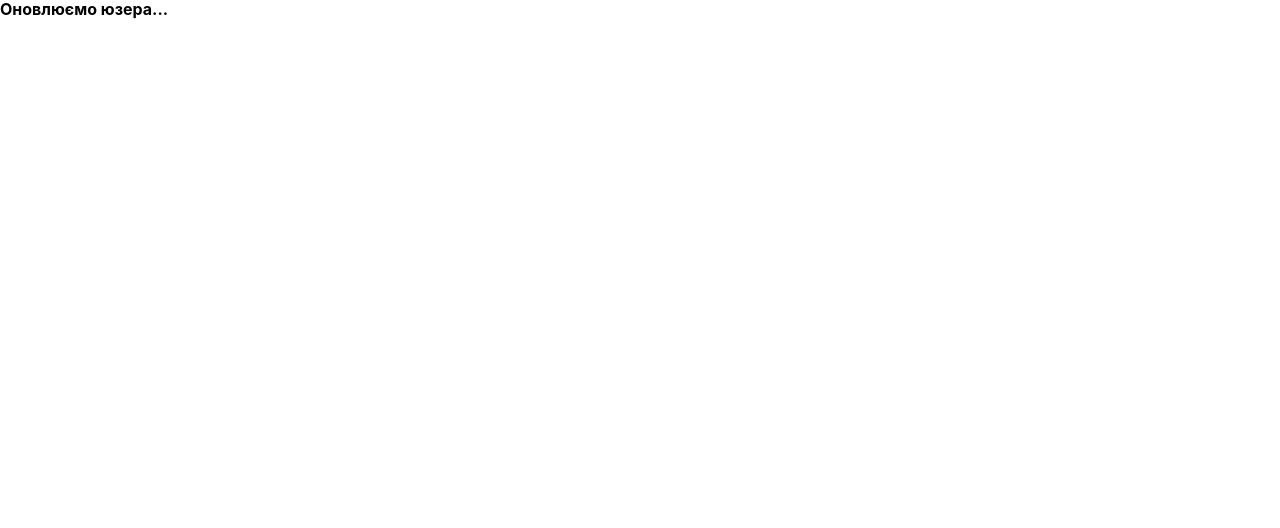
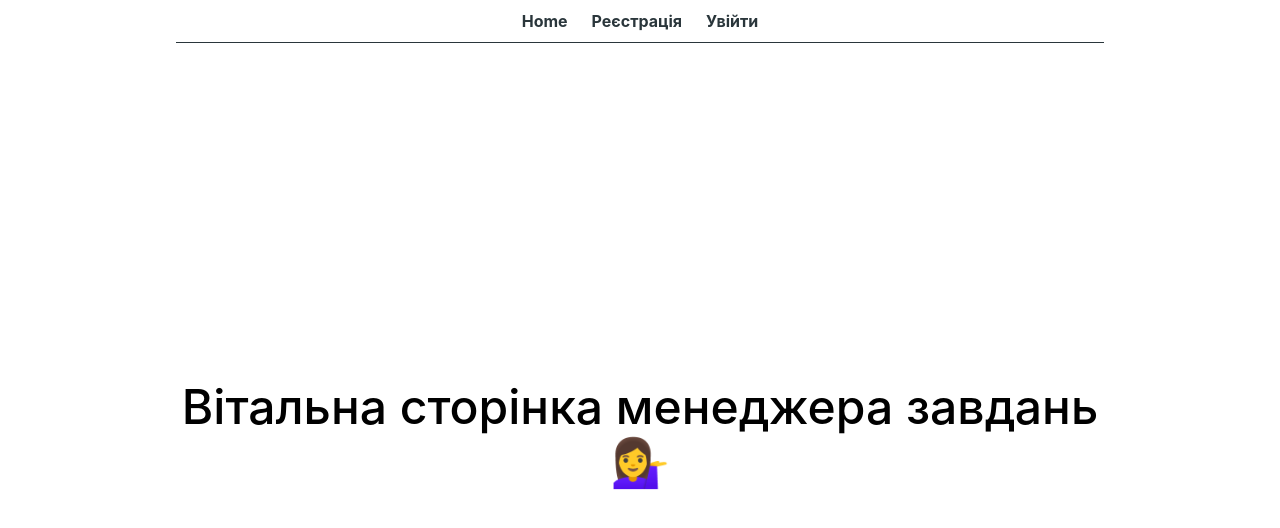
Before and after one commit to Allovallo/redux-login, a React (Create React App) app: page / in a window 1280 px wide. Shown: the top 528 px of the page. Built offline with nearby package versions, Linux system fonts and the light colour scheme.

Commit message:
files updated

```diff
--- a/src/components/App.js
+++ b/src/components/App.js
@@ -20,9 +20,8 @@ export const App = () => {
     dispatch(refreshUser());
   }, [dispatch]);
 
-  return isRefreshing ? (
-    <b>Оновлюємо юзера...</b>
-  ) : (
+  return (
+    // return isRefreshing ? (<b>Оновлюємо юзера...</b>) :
     <Routes>
       <Route path="/" element={<Layout />}>
         <Route index element={<HomePage />} />
```
